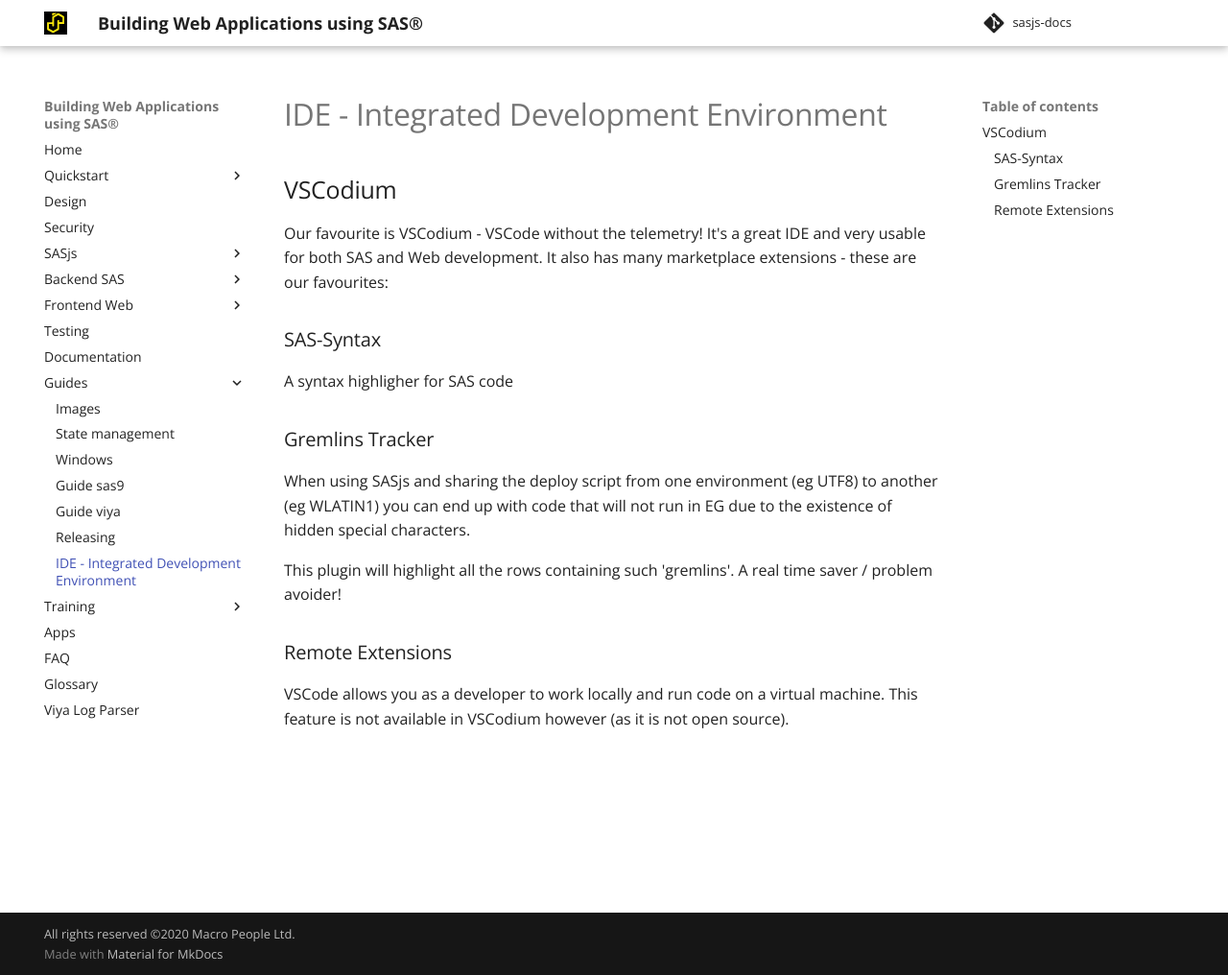
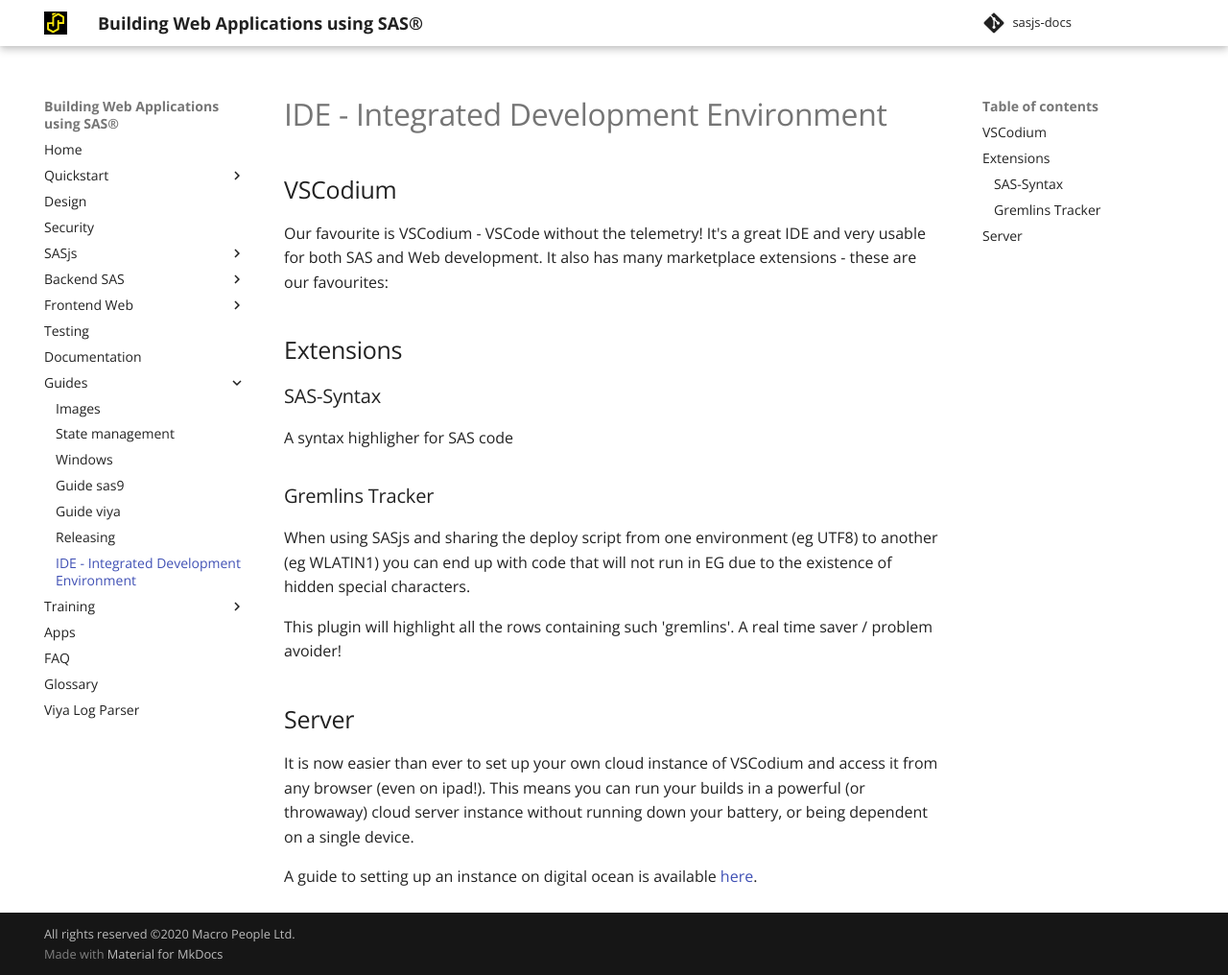
Before and after one commit to sasjs/sasjs.io, an MkDocs documentation site: the page built from docs/ide.md, in a window 1280 px wide and 1016 px high. Shown: the whole window at 96% size. Built offline with MkDocs 1.6.1 and Material for MkDocs 9.7.7, drawn with Linux system fonts in a browser that asks for light colours.

Commit message:
Update ide.md

```diff
--- a/docs/ide.md
+++ b/docs/ide.md
@@ -15,8 +17,10 @@
 
 This plugin will highlight all the rows containing such 'gremlins'.  A real time saver / problem avoider!
 
-### Remote Extensions
+## Server
 
-VSCode allows you as a developer to work locally and run code on a virtual machine.  This feature is not available in VSCodium however (as it is not open source).
+It is now easier than ever to set up your own cloud instance of VSCodium and access it from any browser (even on ipad!).  This means you can run your builds in a powerful (or throwaway) cloud server instance without running down your battery, or being dependent on a single device.
+
+A guide to setting up an instance on digital ocean is available [here](https://github.com/cdr/code-server/blob/v3.8.0/doc/guide.md).
 
 <meta name="description" content="Tips & Tricks for building apps - an overview of the various IDEs available for development">
```
Also changed, not shown: other parts of docs/ide.md (+2 -0 lines).
